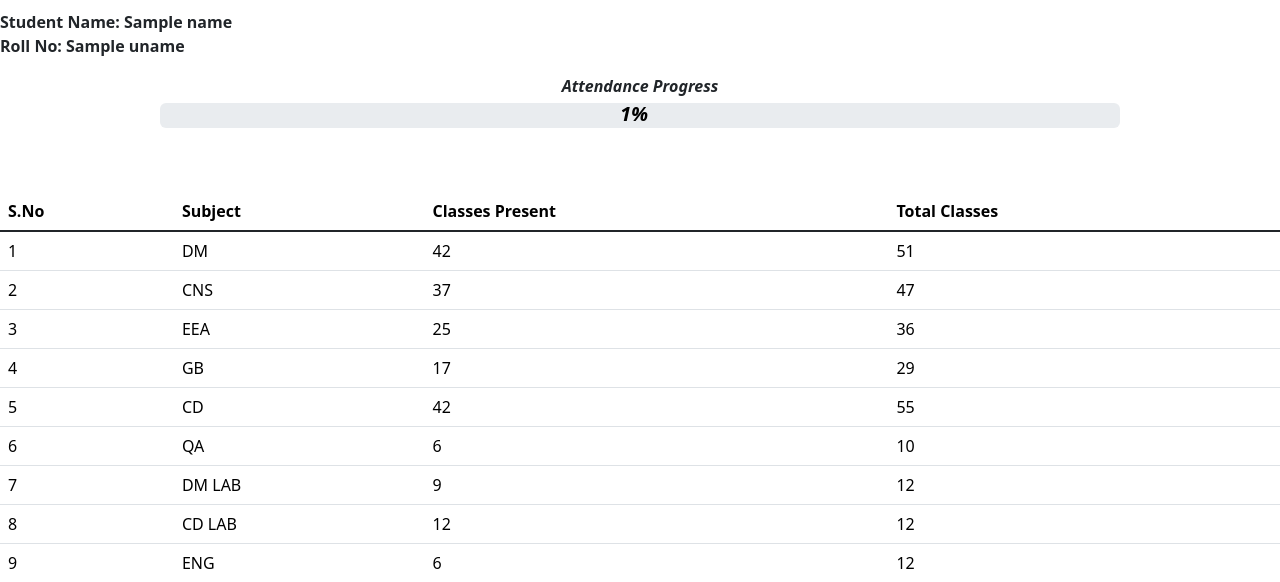
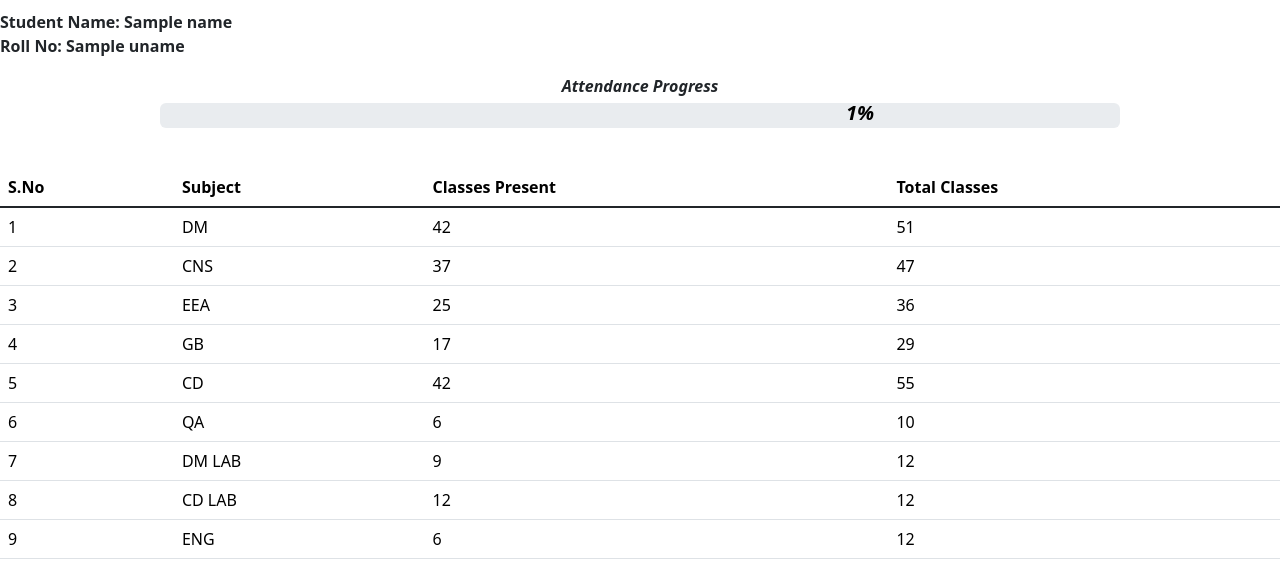
Before and after one commit to saketh3118/CollegeManagement, a Django app: template user/templates/attendance.html in a window 1280 px wide. Shown: the part 56-638 px from the top of the page. Run offline with Django 4.2, Linux system fonts and the light colour scheme; data comes from the database, SQL or seed files in the repository; the template is opened without the code that fills it: values that come from a table or form of the project are taken from there, most other values are stand-ins (such as "Sample title", 1, 10 or a date in 2020).

Commit message:
Changed Css in attendance bar

```diff
--- a/user/templates/attendance.html
+++ b/user/templates/attendance.html
@@ -22,10 +22,10 @@
       <div class="progress-bar bg-info"></div>
     </div>
   </div>
+  <p style="display:inline-block;position:relative;bottom:40px;left:220px;font-size:20px;color:black;margin:0px;padding:0px;"><i><b>{{percentage}}%</b></i></p>
   <strong>{{msg}}</strong>
   <br>
 </center>
-<p style="display:inline-block;position:relative;bottom:63px;left:620px;font-size:20px;color:black;margin:0px;padding:0px;"><i><b>{{percentage}}%</b></i></p>
 
 
 
```
